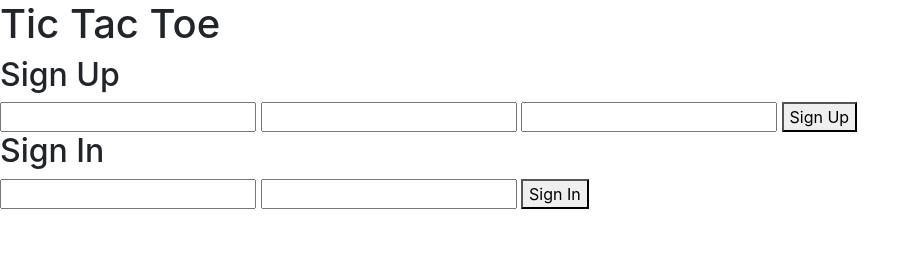
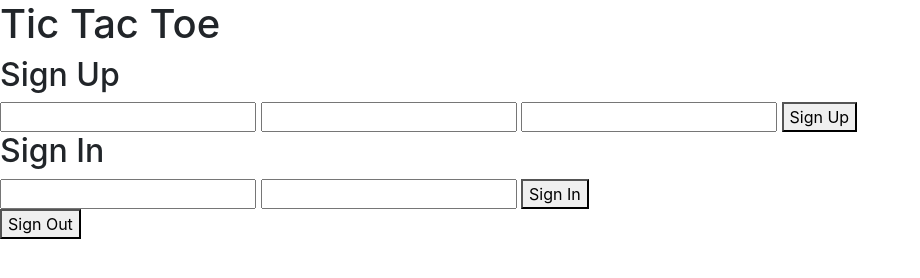
Before and after one commit to Greggoldman11/tactactoe, a website built with webpack: page index.html in a window 1280 px wide. Shown: the whole page, without its empty margins (0-920 px from the left). Built offline with nearby package versions, Linux system fonts and the light colour scheme.

Commit message:
User can now sign out

```diff
--- a/assets/scripts/app.js
+++ b/assets/scripts/app.js
@@ -9,4 +9,5 @@ const authEvents = require('./events')
 $(() => {
   $('#signUp').on('submit', authEvents.onSignUp)
   $('#signIn').on('submit', authEvents.onSignIn)
+  $('#signOut').on('click', authEvents.onSignOut)
 })
--- a/index.html
+++ b/index.html
@@ -30,6 +30,9 @@
         <button type="submit">Sign In</button>
       </form>
     </section>
+    <section>
+      <button type="submit" id="signOut">Sign Out</button>
+    </section>
     <p id='message'></p>
     </body>
 </html>
```
